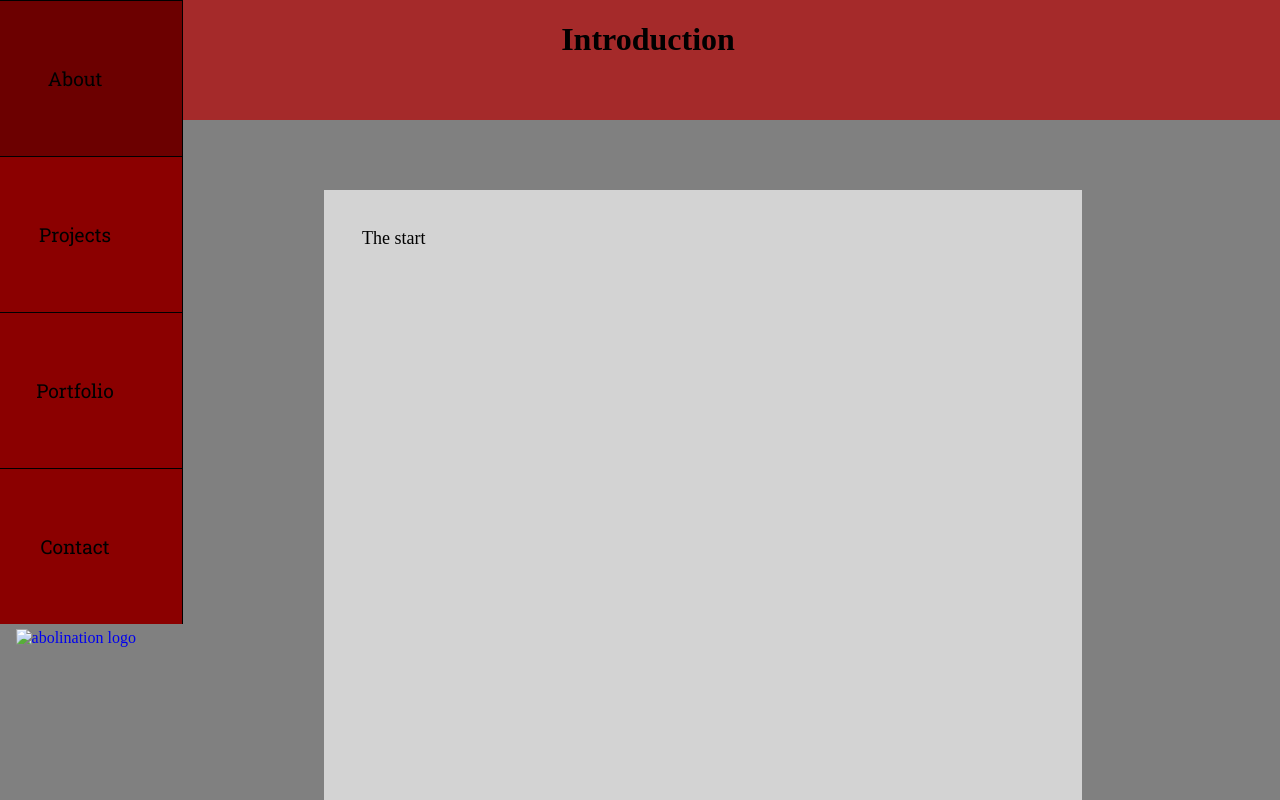
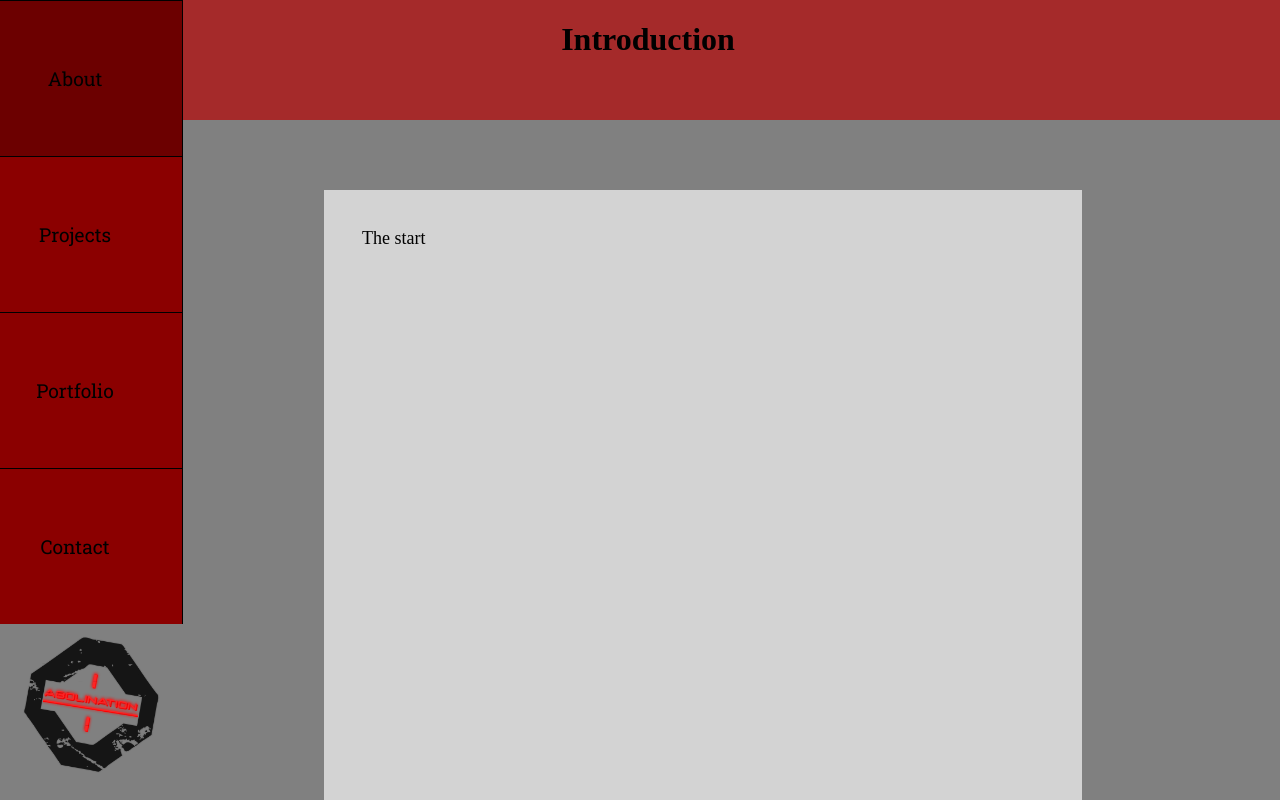
Before and after one commit to MalachiScott2448/ClientSide, a plain HTML site: page index.html in a window 1280 px wide. Shown: the top 800 px of the page. Drawn offline with Linux system fonts and the light colour scheme; a web font is replaced by a local one.

Commit message:
Update index.html

```diff
--- a/index.html
+++ b/index.html
@@ -15,7 +15,6 @@
 
     <header class="header">
         <h1 class="intro">Introduction</h1>
-        <a href="index.html"></a>
     </header>
 
     <aside class="aside">
@@ -31,7 +30,7 @@
         </ul>
 
         <a href="https://MalachiScott2448.github.io/ClientSide/">
-        <img class="abolLogo" src="images/abolination_logo.png"
+        <img class="abolLogo" src="Abolination_Logo_PNG.png"
         alt="abolination logo"
         title="abolination logo">
         </a>
```
